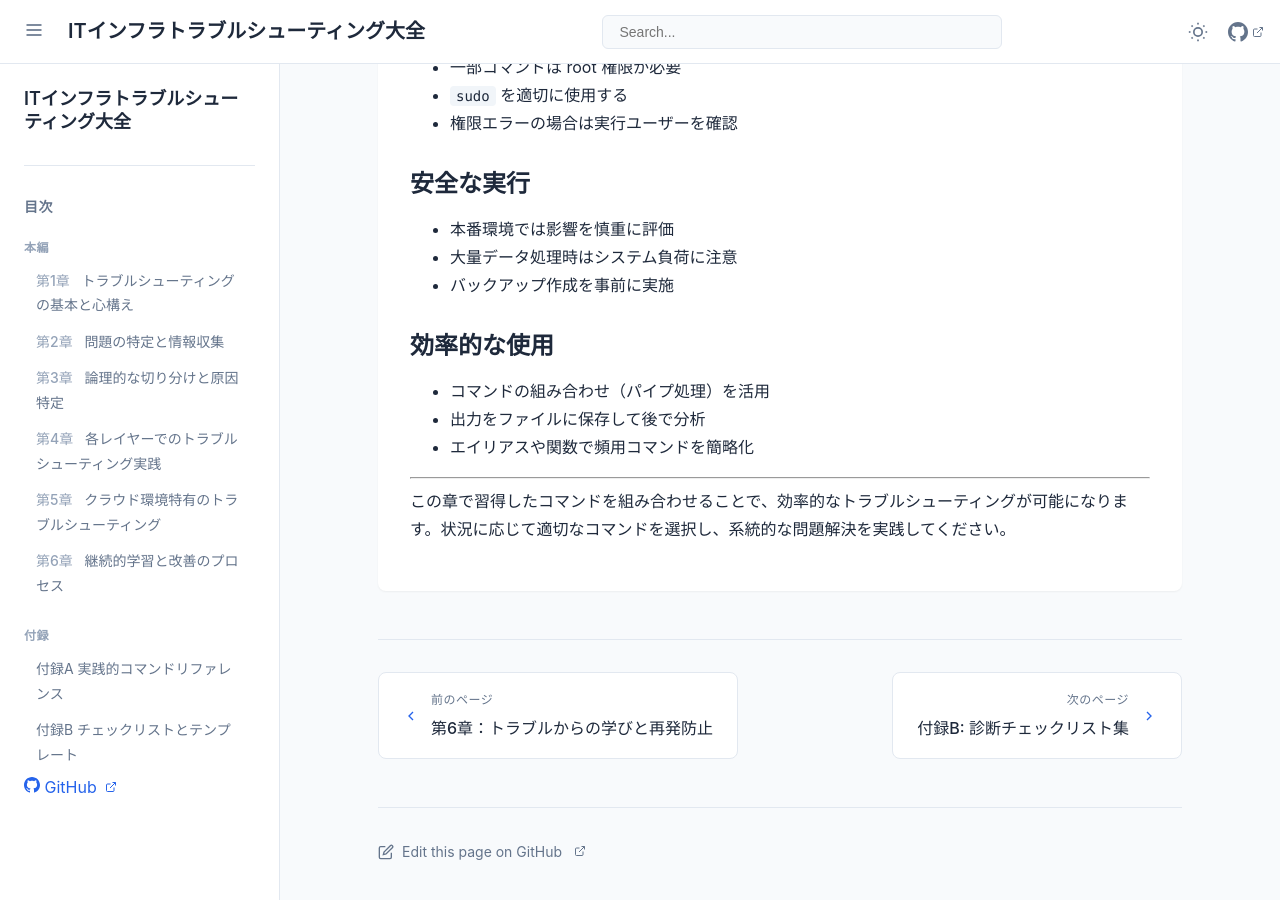
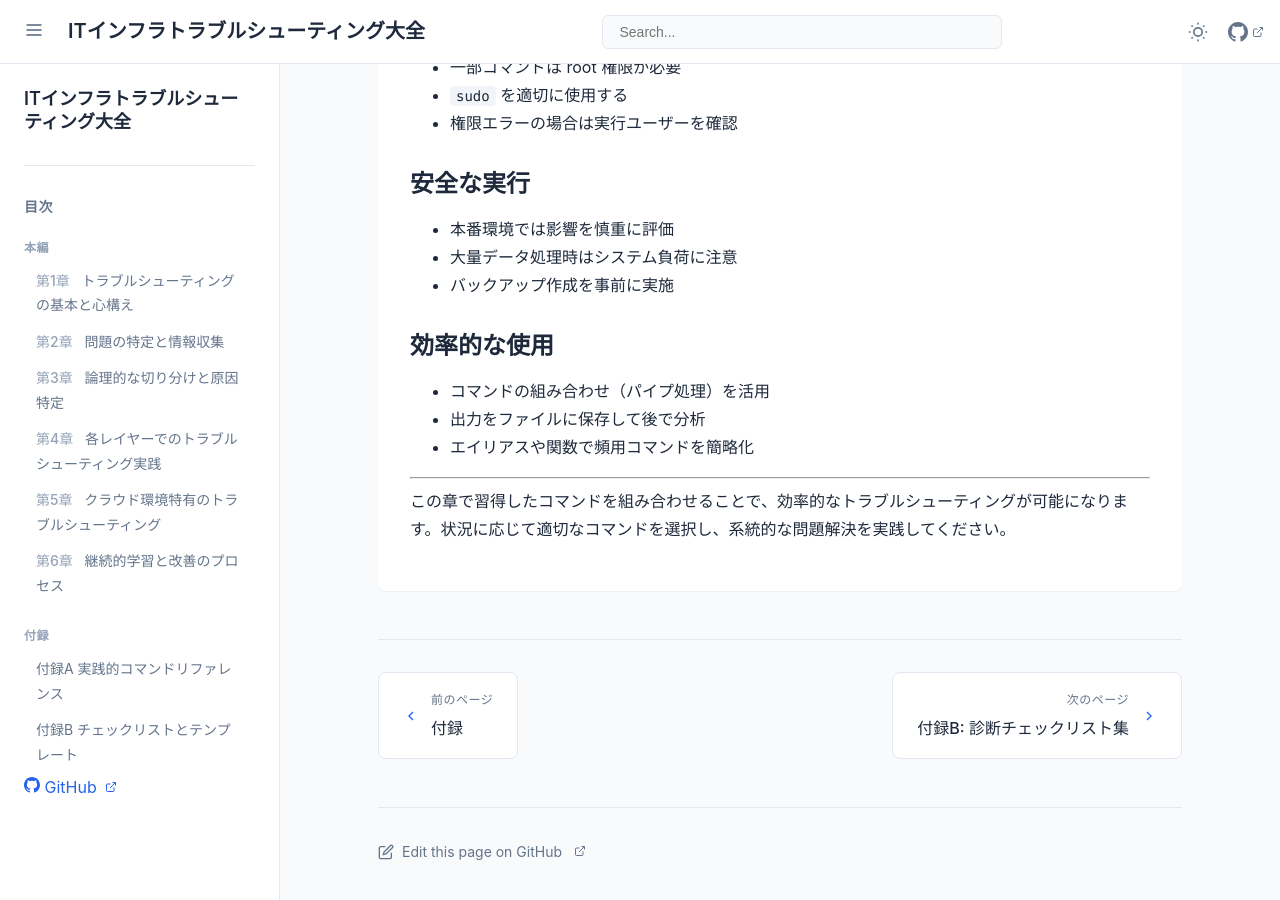
Before and after one commit to itdojp/IT-infra-troubleshooting-book, a Jekyll site: the page built from docs/src/appendices/a.md, in a window 1280 px wide and 900 px high, scrolled down 5897 px. Built offline with Jekyll 4.4.1, drawn with Linux system fonts in a browser that asks for light colours.

Commit message:
付録インデックスページにfront matterを追加
- title、layout、orderを設定してページが正しく表示されるように修正
- 他のページと統一したフォーマットに変更

🤖 Generated with [Claude Code](https://claude.ai/code)

Co-Authored-By: Claude <noreply@anthropic.com>

```diff
--- a/docs/src/appendices/index.md
+++ b/docs/src/appendices/index.md
@@ -1,3 +1,9 @@
+---
+title: "付録"
+layout: book
+order: 100
+---
+
 # 付録
 
 本書の学習をサポートする補助資料を提供します。
```
